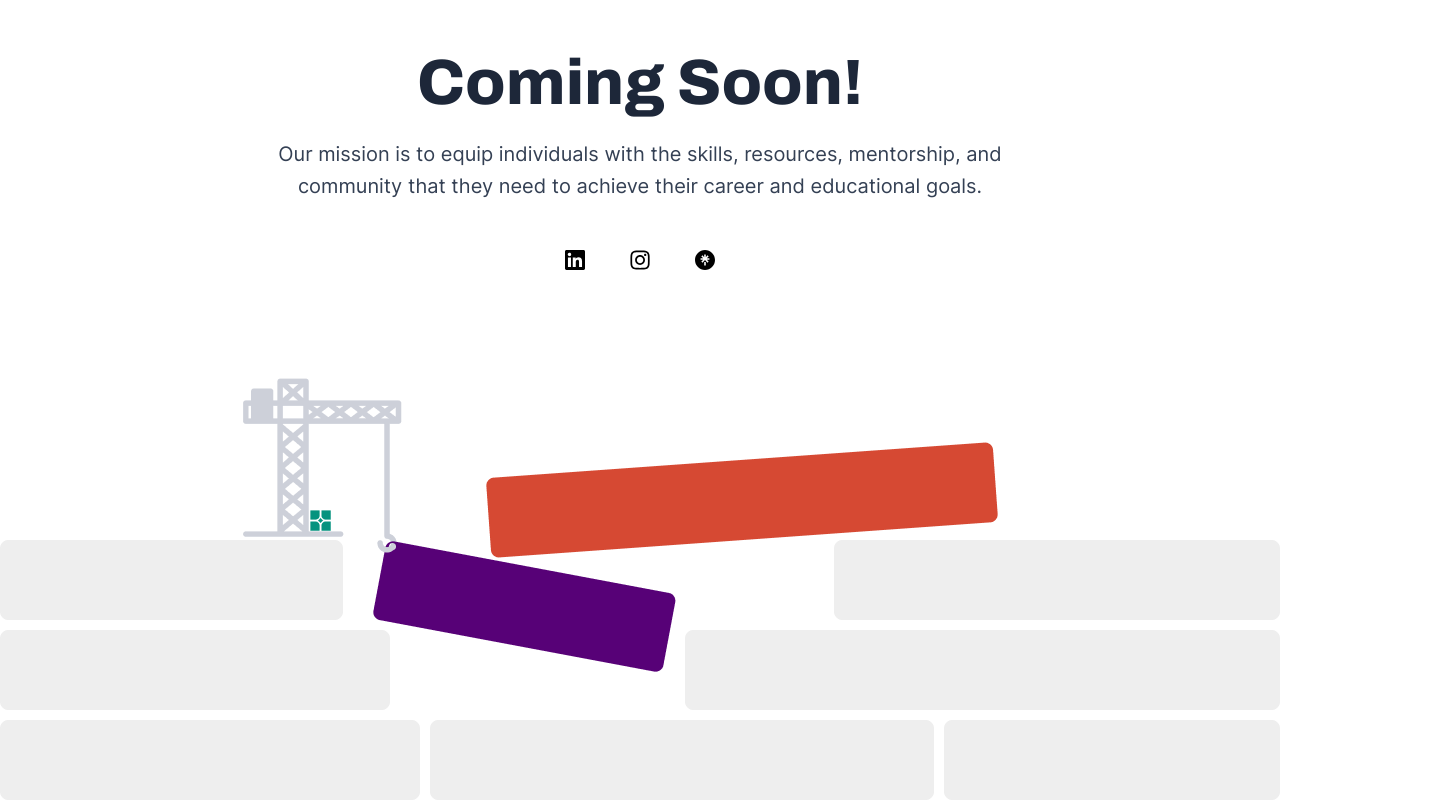
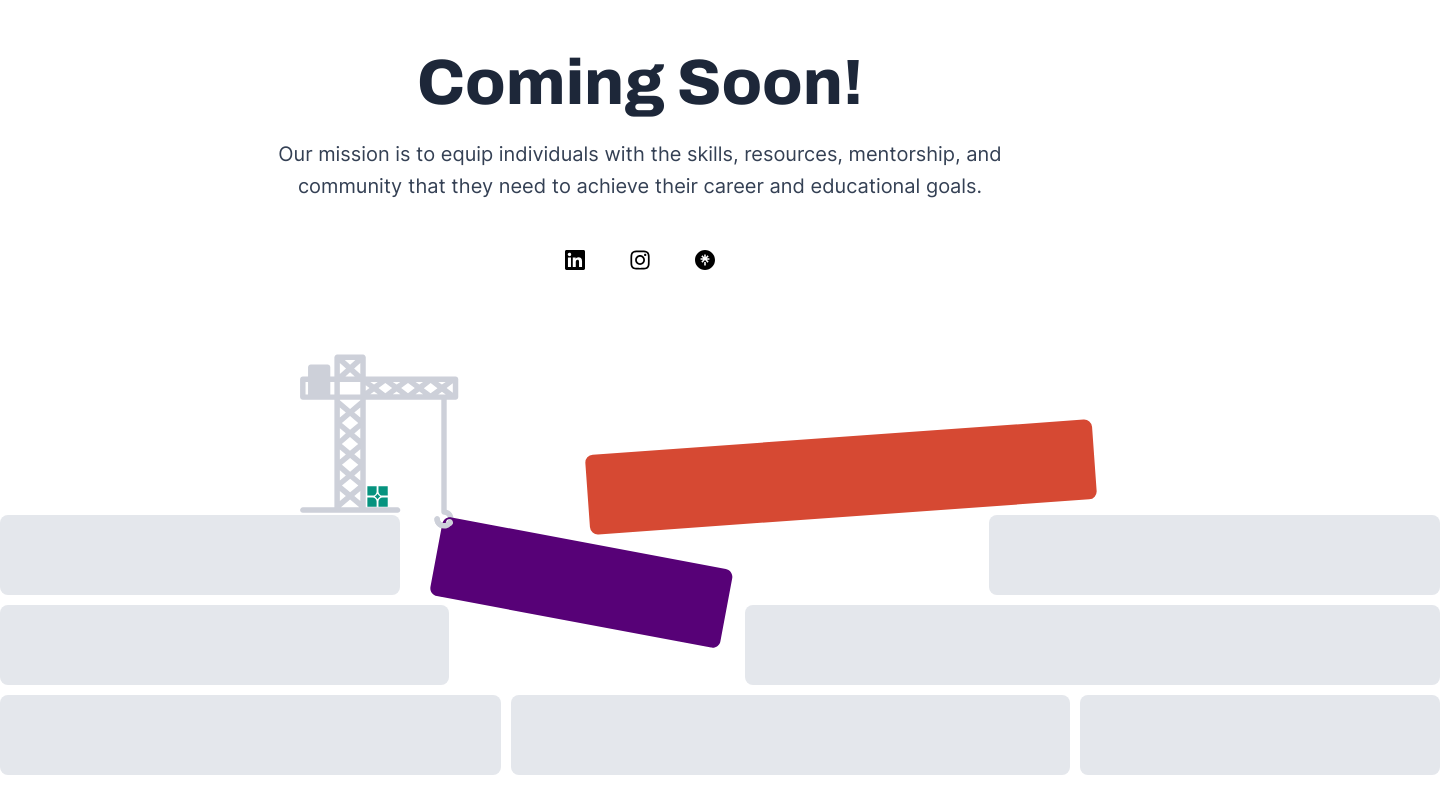
Before and after one commit to vicok2003/Beyond-borders, a React (Create React App) app: page / in a window 1280 px wide. Shown: the part 166-966 px from the top of the page, 1440 px wide, since content can reach past the window. After the commit the page ends 945 px from the top, so only its background shows below. Built offline with nearby package versions, Linux system fonts and the light colour scheme.

Commit message:
change the bg img to svg file and addes icon zoom animation

```diff
--- a/src/components/ComingSoon.js
+++ b/src/components/ComingSoon.js
@@ -6,8 +6,8 @@ import instagramIcon from '../Img_assets/Instagram logo.svg';
 import linkTree from '../Img_assets/linktree.svg';
 import leftBoxImage from '../Img_assets/Block01.png' ;
 import rightBoxImage from '../Img_assets/Block02.png';
-import longBlock from '../Img_assets/Block03.png';
-import tractorImg from '../Img_assets/Building.png';
+import block from '../Img_assets/Blocks.svg';
+
 
 export default function ComingSoon() {
   return (
@@ -39,7 +39,10 @@ export default function ComingSoon() {
 
       <img src={leftBoxImage} alt="Left Box" className="left-box" />
       <img src={rightBoxImage} alt="Right Box" className="right-box" />
-      <img src={longBlock} alt="Right Box" className="long-block" />
+
+
+      <img src={block} alt="building blocks" className="blocks"></img>
+      {/* <img src={longBlock} alt="Right Box" className="long-block" />
       <img src={tractorImg} alt="Tractor on site" className="tractor" />
 
 
@@ -57,7 +60,7 @@ export default function ComingSoon() {
       <div className="grey-E greys"></div>
       <div className="grey-F greys"></div>
       <div className="grey-G greys"></div>
-      </div>
+      </div> */}
 
     </div>
   );
--- a/src/styles/ComingSoon.css
+++ b/src/styles/ComingSoon.css
@@ -47,13 +47,15 @@ body{
     font-size: 14px;
     font-weight: 600;
     cursor: pointer;
-    transition: background-color 0.3s ease, color 0.3s ease;
+    transition: background-color 0.4s ease, color 0.3s ease;
   }
+
 
   .notify-me-btn:hover {
     background-color: #06937F;
     color: white;
   }
+
 
   .comingsoon-message{
     text-align: center;
@@ -90,6 +92,12 @@ body{
   .social-icons-container img{
     height: 20px;
     width: 20px;
+    transition: transform 0.3s ease;
+  }
+
+  .social-icons-container img:hover {
+    transform: scale(1.6);
+    /* box-shadow: 0 0 10px 5px rgba(0, 0, 0, 0.5);  */
   }
 
 
@@ -111,61 +119,8 @@ body{
     display: none;
   }
 
-  .long-block{
-    position: absolute;
-    top: 96%;
-    right: 26%;
-  }
-
-  .tractor{
-    position: absolute;
-    top: 87%;
-    right: 50%;
-  }
-
-  .greys{
-    background-color: #eee;
-    height: 80px;
-    border: 1px solid #eee;
-    border-radius: 8px;
-    margin-top: 10px;
-  }
-
-  .greybox-one{
-    display: flex;
-    justify-content: space-between;
-    margin-top: 20%;
-  }
-  .greybox-two{
-    display: flex;
-    justify-content: space-between;
-  }
-  .greybox-three{
-    display: flex;
-    justify-content: space-between;
-    gap: 10px;
-  }
-
-  .grey-A{
-    width: 343px;
-  }
-  .grey-B{
-    width: 500px;
-  }
-  .grey-C{
-    width: 390px;
-  }
-  .grey-D{
-    width: 669px;
-  }
-  .grey-E{
-    width: 500px;
-  }
-  .grey-F{
-    width: 600px;
-  }
-  .grey-G{
-    width: 400px;
+  .blocks{
+    margin-top: 5em;
   }
 
 
@@ -183,25 +138,6 @@ body{
 
     .paragraph{
         width: 370px;
-    }
-
-
-    .long-block{
-      display: none;
-    }
-
-    .tractor{
-      display: none;
-    }
-
-    .greybox-one{
-      display: none;
-    }
-    .greybox-two{
-      display: none;
-    }
-    .greybox-three{
-      display: none;
     }
 
     .left-box{
@@ -236,24 +172,6 @@ body{
       margin-bottom: 10px;
     }
 
-    .long-block{
-      display: none;
-    }
-
-    .tractor{
-      display: none;
-    }
-
-    .greybox-one{
-      display: none;
-    }
-    .greybox-two{
-      display: none;
-    }
-    .greybox-three{
-      display: none;
-    }
-
     .left-box{
       display: none;
     }
@@ -263,7 +181,6 @@ body{
     }
 
   }
-
   @media (max-width: 375px) {
     .left-box{
       display: block;
@@ -279,25 +196,3 @@ body{
     }
 
   }
-
-  @media (max-width: 1280px) {
-    .grey-B{
-      width: 446px;
-    }
-
-    .grey-D{
-      width: 595px;
-    }
-
-    .long-block{
-    position: absolute;
-    top: 76%;
-    right: 22%;
-  }
-
-  .tractor{
-    position: absolute;
-    top: 68%;
-    right: 47.2%;
-  }
-  }
```
Also changed, not shown: src/Img_assets/Blocks.svg (added).
